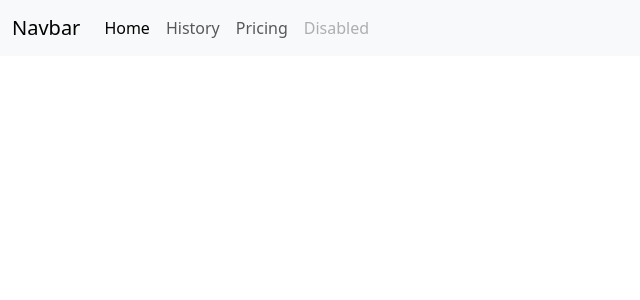
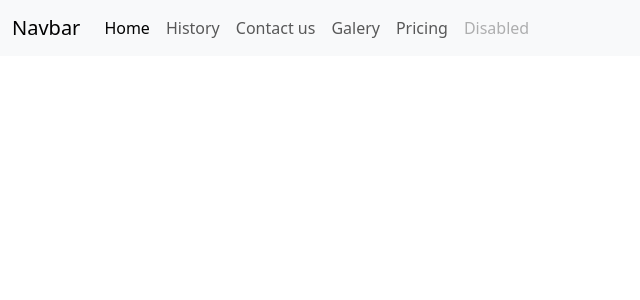
Before and after one commit to Lake-Tuggeranong-College/ngunnawal-country-ryanpreston1, a Flask app: page / in a window 1280 px wide. Shown: the top 300 px of the page, without its empty margins (0-640 px from the left). Run offline with Flask 3, Linux system fonts and the light colour scheme; some libraries are stand-ins or nearby versions.

Commit message:
new route

```diff
--- a/templates/base.html
+++ b/templates/base.html
@@ -20,6 +20,8 @@
         <div class="navbar-nav">
           <a class="nav-link active" aria-current="page" href="/">Home</a>
           <a class="nav-link" href="/history">History</a>
+          <a class="nav-link" href="/contact">Contact us</a>
+          <a class="nav-link" href="/gallery">Galery</a>
           <a class="nav-link" href="#">Pricing</a>
           <a class="nav-link disabled" aria-disabled="true">Disabled</a>
         </div>
--- /dev/null
+++ b/templates/contact.html
@@ -0,0 +1 @@
+{% extends "base.html" %}
--- /dev/null
+++ b/templates/gallery.html
@@ -0,0 +1 @@
+{% extends "base.html" %}
```
